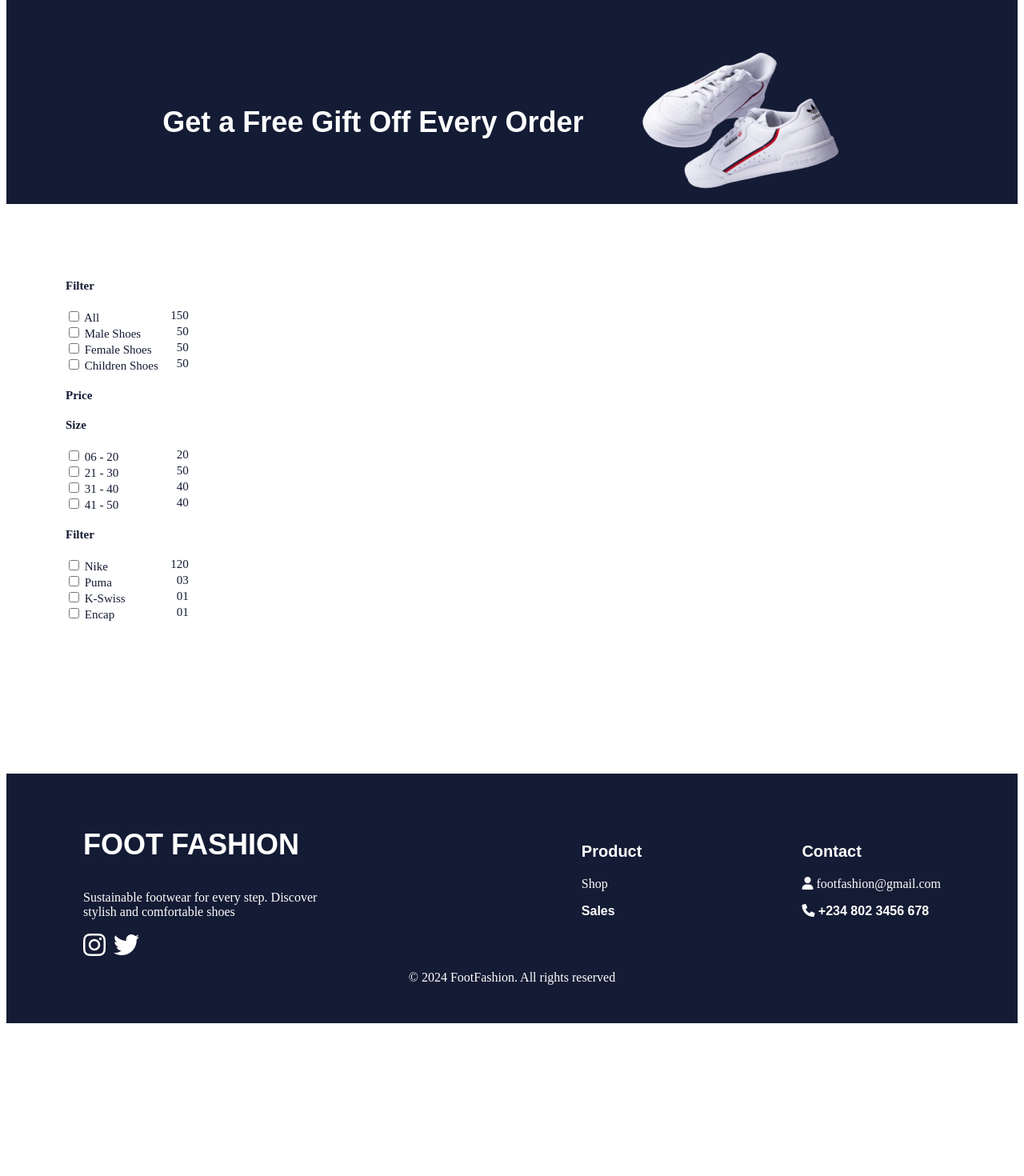
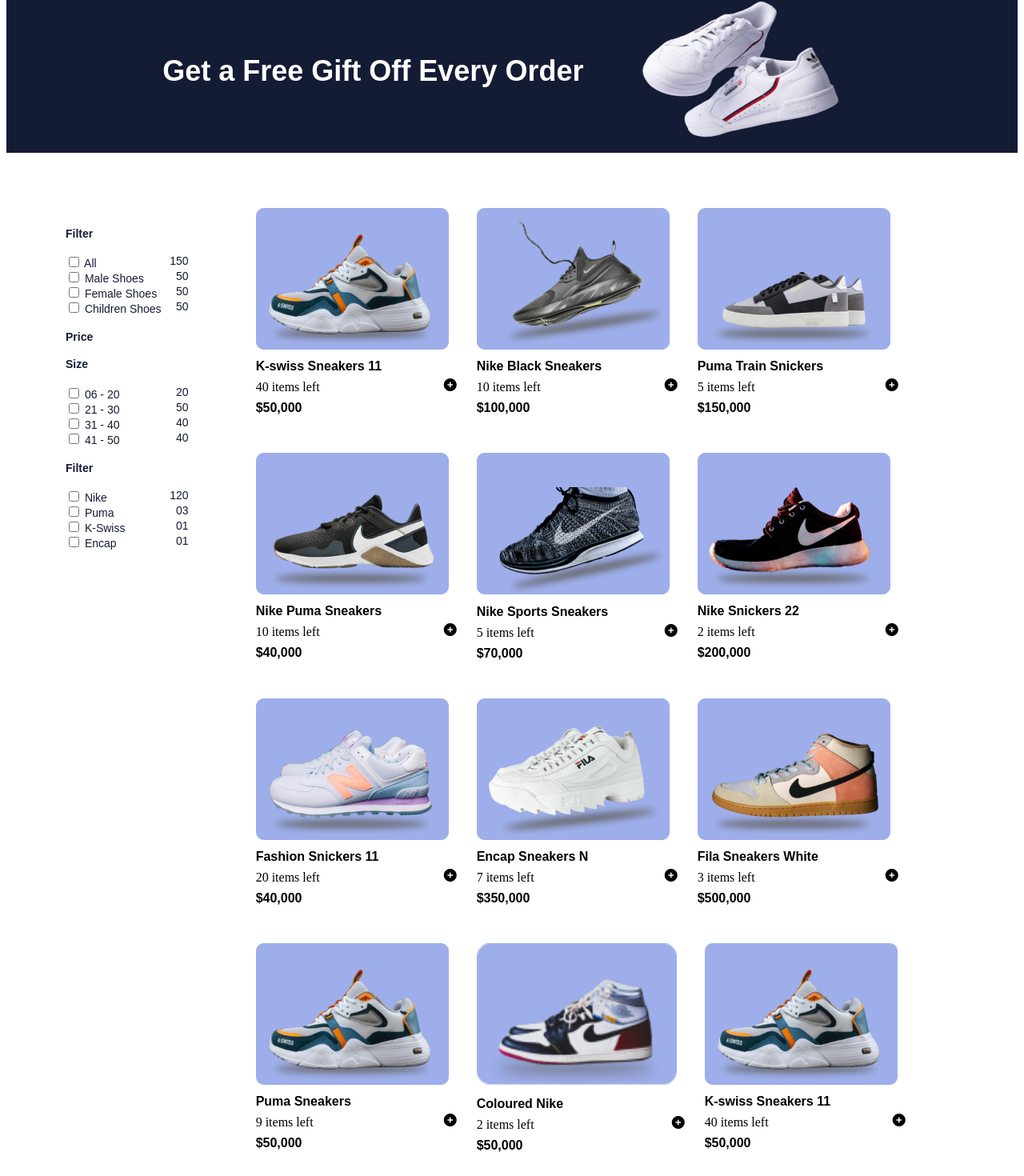
Before and after one commit to Mhaurvis/HNG11-Task-2, a React (Vite) app: page /sales in a window 1280 px wide. Shown: the part 95-1565 px from the top of the page at 80% size. Before the commit the page ends 1382 px from the top, so only its background shows below. Built offline with nearby package versions, Linux system fonts and the light colour scheme.

Commit message:
additions

```diff
--- a/src/AppRouter.jsx
+++ b/src/AppRouter.jsx
@@ -1,7 +1,7 @@
 import React from "react";
 import Landing from "./pages/landing";
 import Sales from "./pages/sales";
-import Contact from "./pages/contact";
+import Carts from "./pages/carts";
 import { Routes, Route } from "react-router-dom";
 
 function AppRouter(){
@@ -9,7 +9,7 @@
             <Routes>
                 <Route exact path="/" Component={Landing}></Route>
                 <Route path="/sales" Component={Sales}></Route>
-                <Route path="/contact" Component={Contact}></Route>
+                <Route path="/carts" Component={Carts}></Route>
             </Routes>
     )
 }
--- /dev/null
+++ b/src/assets/carts.css
@@ -0,0 +1,7 @@
+*{
+    box-sizing: border-box;
+}
+
+.cartMain{
+    background-color: rgba(232, 235, 248, 1);
+}
--- a/src/assets/landing.css
+++ b/src/assets/landing.css
@@ -82,7 +82,8 @@
     height: 73vh;
     position: relative;
     color: rgba(20, 27, 52, 1);
-    font-size: 15px;
+    font-size: 14px;
+    font-family: arial;
     border-radius: 1em;
     padding: 10px;
 }
--- a/src/assets/nav.css
+++ b/src/assets/nav.css
@@ -5,7 +5,15 @@
     align-items: center;
     background-color: rgba(20, 27, 52, 1);
     color: white;
-    padding: 2em 6em;
+    padding: 0 6em;
+}
+
+.navFont{
+    cursor: pointer;
+}
+
+.navFont span{
+    font-size: 20px;
 }
 
 .navlinks ul{
--- a/src/assets/sales.css
+++ b/src/assets/sales.css
@@ -19,7 +19,8 @@
     height: 73vh;
     position: relative;
     color: rgba(20, 27, 52, 1);
-    font-size: 15px;
+    font-size: 14px;
+    font-family: arial;
     border-radius: 1em;
     padding: 10px;
 }
--- a/src/components/navbar.jsx
+++ b/src/components/navbar.jsx
@@ -17,13 +17,13 @@
             <div className="navlinks">
                 <ul>
                     <a style={{fontSize: '36px', fontWeight: 'bold', paddingRight: '40px'}} href="/">FOOT FASHION</a>
-                    <li><NavLink to="">SHOP</NavLink></li>
+                    <li><NavLink to="/carts">CART</NavLink></li>
                     <li><NavLink to="/sales">SALES</NavLink></li>
                 </ul>
             </div>
-            <div>
-                <span style={{paddingRight: '20px'}} className="fas fa-search fa-2x"></span>
-                <span className="fas fa-cart-shopping fa-2x"></span>
+            <div className='navFont'>
+                <span style={{paddingRight: '20px'}} className="fas fa-search"></span>
+                <span className="fas fa-cart-shopping"></span>
             </div>
        </nav>
     )
--- /dev/null
+++ b/src/pages/carts.jsx
@@ -0,0 +1,56 @@
+import React from "react";
+import '../assets/carts.css';
+import shoe5 from '../assets/shoe5.png';
+import shoe1 from '../assets/shoe1.png';
+import shoe3 from '../assets/shoe3.png';
+import shoe10 from '../assets/shoe10.png';
+import Navbar from "../components/navbar";
+import Footer from "../components/footer";
+
+function Carts(){
+    return(
+        <div className="cartMain">
+            <Navbar />
+
+            <div>
+               <p><span className="fas fa-caret-left"></span> Continue Shopping</p>
+
+                <div className="carttext" >
+                    <p style={{textAlign: 'center', fontSize: '2.3em', fontWeight: 'bold', fontFamily: 'arial'}}>My Carts <span style={{color: 'gray'}}>(3 items)</span></p>
+                </div>
+            </div>
+
+            <div className="cartsection">
+                <div>
+                    <div>
+                        <div>
+                            <img src={shoe5} alt="" />
+                            <p>Nike Puma Sneakers</p>
+                            <span>Black lasted edition</span>
+                            <div>
+                                <div>Size</div>
+                                <div>2</div>
+                            </div>
+                        </div>
+                        <div>2</div>
+                    </div>
+                    <div>
+                        <img src={shoe1} alt="" />
+                    </div>
+                    <div>
+                        <img src={shoe3} alt="" />
+                    </div>
+                    <div>
+                        <img src={shoe10} width={243} height={180} alt="" />
+                    </div>
+                </div>
+                <div>2</div>
+            </div>
+
+            <Footer />
+
+        </div>
+    )
+}
+
+export default Carts;
--- a/src/pages/sales.jsx
+++ b/src/pages/sales.jsx
@@ -1,5 +1,16 @@
 import React from "react";
 import '../assets/sales.css';
+import shoe1 from '../assets/shoe1.png';
+import shoe2 from '../assets/shoe2.png';
+import shoe3 from '../assets/shoe3.png';
+import shoe4 from '../assets/shoe4.png';
+import shoe5 from '../assets/shoe5.png';
+import shoe6 from '../assets/shoe6.png';
+import shoe7 from '../assets/shoe7.png';
+import shoe8 from '../assets/shoe8.png';
+import shoe9 from '../assets/shoe9.png';
+import shoe10 from '../assets/shoe10.png';
+import shoe11 from '../assets/shoe11.png';
 import salesHeadImg from '../assets/salesHeadImg.png';
 import Navbar from "../components/navbar";
 import Footer from "../components/footer";
@@ -25,7 +36,6 @@
                 <div className="shoe-section">
 
                 <div className="shoe-filter">
-
                 <div>
                 <h4>Filter</h4>
                 <input type="checkbox" name="" id="" /> All
@@ -84,9 +94,158 @@
 
                 </div>
 
-                    <div className="s"></div>
+                    <div className="shoe-list">
+                    <div className="shoe-card-1">
+                <div className="card-1-head">
+                  <img src={shoe3} alt="" />
+                </div>
+                <div className="card-1-body">
+                  <p>K-swiss Sneakers 11</p>
+                  <p>40 items left</p>
+                  <p>$50,000</p>
+                  <span className="fas fa-circle-plus"></span>
+                </div>
+              </div>
+
+              <div className="shoe-card-1">
+                <div className="card-1-head">
+                  <img src={shoe4} alt="" />
+                </div>
+                <div className="card-1-body">
+                  <p>Nike Black Sneakers</p>
+                  <p>10 items left</p>
+                  <p>$100,000</p>
+                  <span className="fas fa-circle-plus"></span>
+                </div>
+              </div>
+
+              <div className="shoe-card-1">
+                <div className="card-1-head">
+                  <img src={shoe1} alt="" />
+                </div>
+                <div className="card-1-body">
+                  <p>Puma Train Snickers</p>
+                  <p>5 items left</p>
+                  <p>$150,000</p>
+                  <span className="fas fa-circle-plus"></span>
+                </div>
+              </div>
+
+              <div className="shoe-card-1">
+                <div className="card-1-head">
+                  <img src={shoe5} alt="" />
+                </div>
+                <div className="card-1-body">
+                  <p>Nike Puma Sneakers</p>
+                  <p>10 items left</p>
+                  <p>$40,000</p>
+                  <span className="fas fa-circle-plus"></span>
+                </div>
+              </div>
+
+              <div className="shoe-card-1">
+                <div className="card-1-head">
+                  <img src={shoe6} alt="" />
+                </div>
+                <div className="card-1-body">
+                  <p>Nike Sports Sneakers</p>
+                  <p>5 items left</p>
+                  <p>$70,000</p>
+                  <span className="fas fa-circle-plus"></span>
+                </div>
+              </div>
+
+              <div className="shoe-card-1">
+                <div className="card-1-head">
+                  <img src={shoe7} alt="" />
+                </div>
+                <div className="card-1-body">
+                  <p>Nike Snickers 22</p>
+                  <p>2 items left</p>
+                  <p>$200,000</p>
+                  <span className="fas fa-circle-plus"></span>
+                </div>
+              </div>
+
+              <div className="shoe-card-1">
+                <div className="card-1-head">
+                  <img src={shoe2} alt="" />
+                </div>
+                <div className="card-1-body">
+                  <p>Fashion Snickers 11</p>
+                  <p>20 items left</p>
+                  <p>$40,000</p>
+                  <span className="fas fa-circle-plus"></span>
+                </div>
+              </div>
+
+              <div className="shoe-card-1">
+                <div className="card-1-head">
+                  <img src={shoe8} alt="" />
+                </div>
+                <div className="card-1-body">
+                  <p>Encap Sneakers N</p>
+                  <p>7 items left</p>
+                  <p>$350,000</p>
+                  <span className="fas fa-circle-plus"></span>
+                </div>
+              </div>
+
+              <div className="shoe-card-1">
+                <div className="card-1-head">
+                  <img src={shoe9} alt="" />
+                </div>
+                <div className="card-1-body">
+                  <p>Fila Sneakers White</p>
+                  <p>3 items left</p>
+                  <p>$500,000</p>
+                  <span className="fas fa-circle-plus"></span>
+                </div>
+              </div>
+
+              <div className="shoe-card-1">
+                <div className="card-1-head">
+                  <img src={shoe3} alt="" />
+                </div>
+                <div className="card-1-body">
+                  <p>Puma Sneakers</p>
+                  <p>9 items left</p>
+                  <p>$50,000</p>
+                  <span className="fas fa-circle-plus"></span>
+                </div>
+              </div>
+
+              <div className="shoe-card-1">
+                <div className="card-1-head">
+                  <img src={shoe10} width={250} height={180} alt="" />
+                </div>
+                <div className="card-1-body">
+                  <p>Coloured Nike</p>
+                  <p>2 items left</p>
+                  <p>$50,000</p>
+                  <span className="fas fa-circle-plus"></span>
+                </div>
+              </div>
+
+              <div className="shoe-card-1">
+                <div className="card-1-head">
+                  <img src={shoe3} alt="" />
+                </div>
+                <div className="card-1-body">
+                  <p>K-swiss Sneakers 11</p>
+                  <p>40 items left</p>
+                  <p>$50,000</p>
+                  <span className="fas fa-circle-plus"></span>
+                </div>
+              </div>
+                    </div>
 
                 </div>
+
+                <div className="prevNext" style={{textAlign: 'center'}}>
+              <button>Previous</button><button>1</button><button>2</button><button>3</button><button>4</button><button>5</button><button>Next</button>
+          </div>
+
             </div>
 
                 <Footer />
```
Lines whose indentation alone changed are shown as unchanged.
